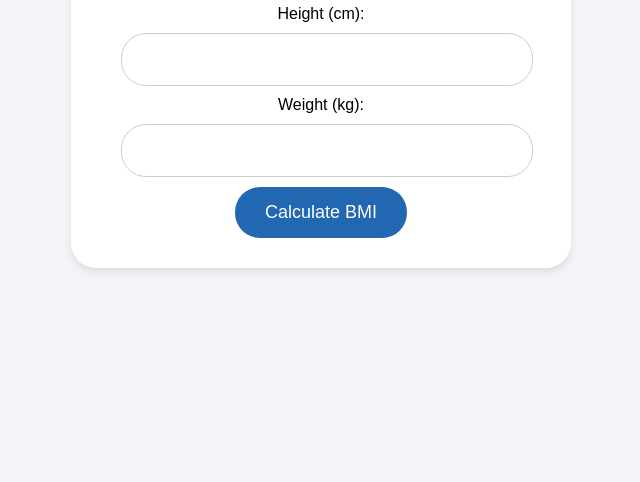
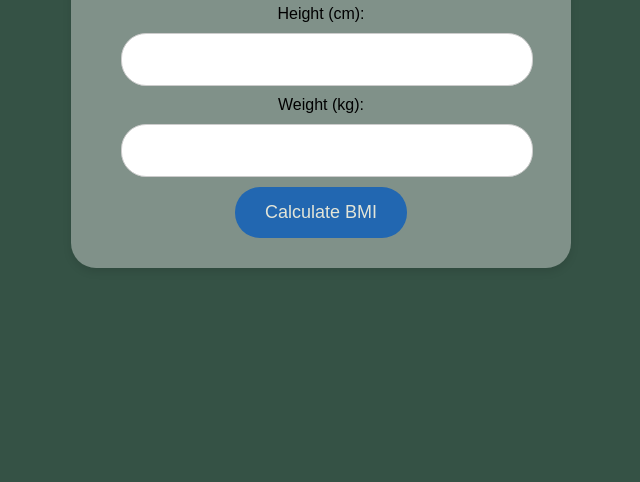
Before and after one commit to ayaanable/BMI-Calculator, a plain HTML site: page index.html in a window 1280 px wide. Shown: the part 318-800 px from the top of the page, without its empty margins (319-959 px from the left). Drawn offline with Linux system fonts and the light colour scheme.

Commit message:
Update style5.css

```diff
--- a/style5.css
+++ b/style5.css
@@ -1,6 +1,6 @@
 body {
     font-family: Arial, sans-serif;
-    background-color: #f4f4f9;
+    background-color: #355245;
     margin: 0;
     padding: 0;
     display: flex;
@@ -10,7 +10,7 @@ body {
 }
 
 .container {
-    background-color: #fff;
+    background-color: #dde0de71;
     padding: 20px 40px;
     border-radius: 10px;
     box-shadow: 0 4px 8px rgba(0, 0, 0, 0.1);
@@ -35,7 +35,7 @@ input[type="text"], input[type="number"] {
 
 button {
     background-color: #2267b1;
-    color: #fff;
+    color: #E3E5D8;
     border: none;
     padding: 10px 20px;
     border-radius: 5px;
@@ -70,7 +70,7 @@ button:hover {
 .result {
     margin-top: 30px;
     font-size: 20px; /* Increased font size */
-    color: #fff;
+    color: #E3E5D8;
     background-color: #ff5733; /* More vibrant background color */
     padding: 20px;
     border-radius: 10px;
```
